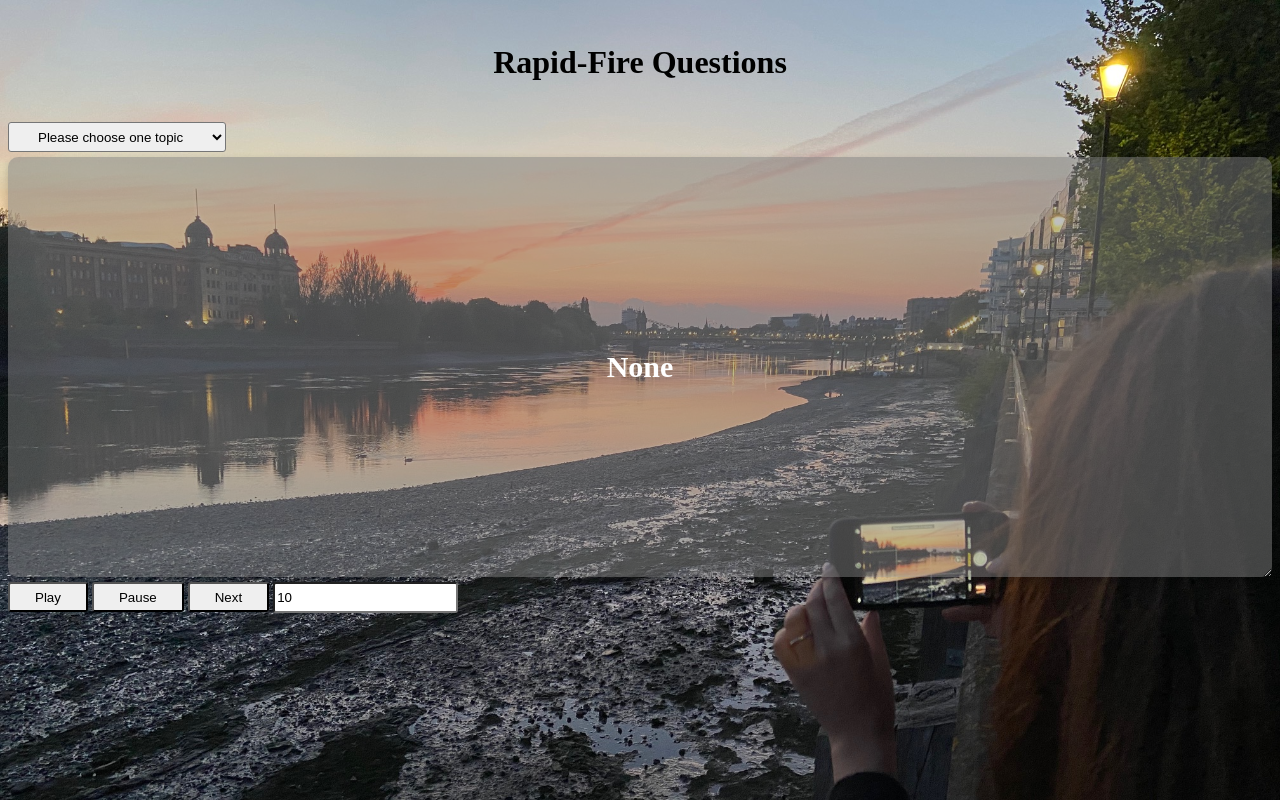
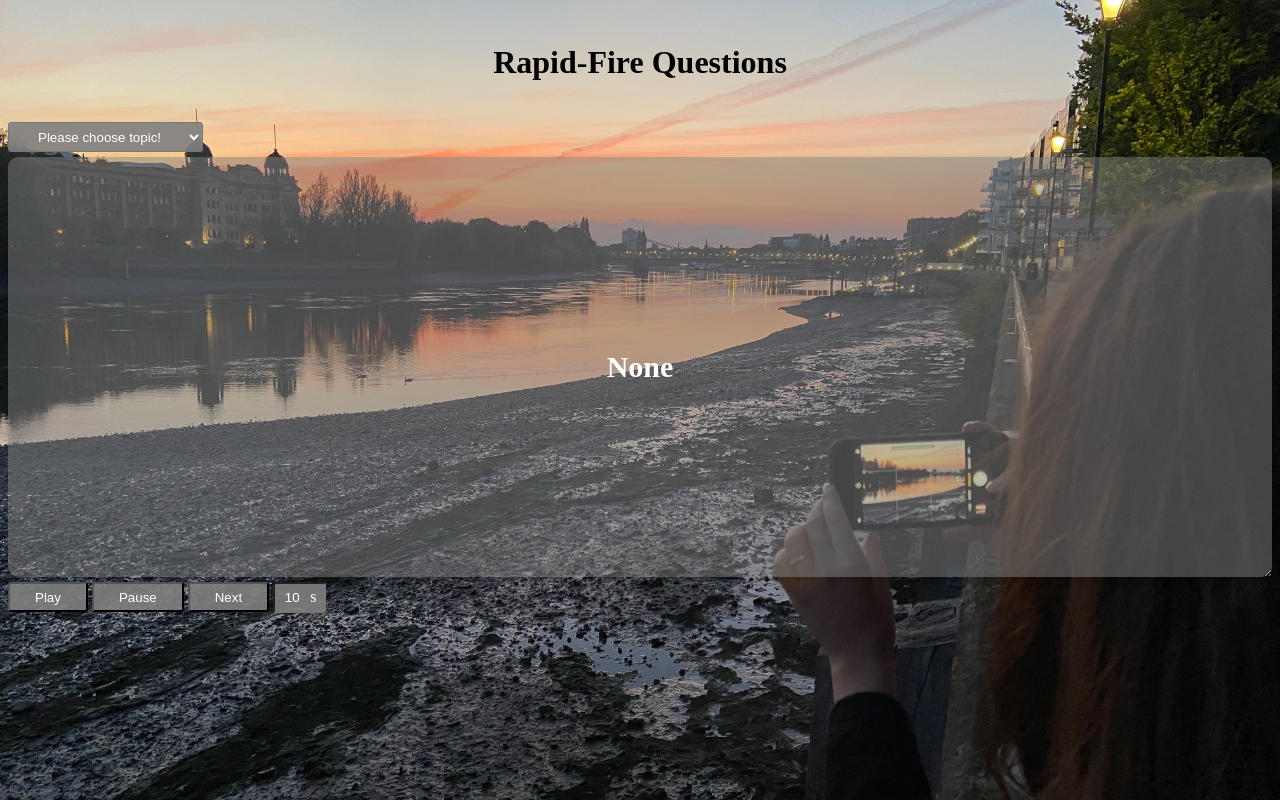
Before and after one commit to bahp/js-rapid-fire-questions, a plain HTML site: page index.html in a window 1280 px wide. Shown: the top 800 px of the page. Drawn offline with Linux system fonts and the light colour scheme.

Commit message:
~ minor stylechange and beep but not used

```diff
--- a/css/main.css
+++ b/css/main.css
@@ -1,23 +1,3 @@
-/*@viewport {
-  width: device-width ;
-  zoom: 1.0 ;
-}*/
-
-/*no-repeat center center fixed; */
-
-@media only screen and (max-width: 767px) {
-  body {
-    background-image: url("../images/background-small.jpg");
-    background-position: center center;
-    background-attachment: fixed;
-    background-repeat:no-repeat;
-    -webkit-background-size: cover;
-    -moz-background-size: cover;
-    -o-background-size: cover;
-    background-size: cover;
-  }
-}
-
 html {
   background: url("../images/background-large.jpg");
   background-position: center center;
@@ -27,6 +7,7 @@ html {
   -moz-background-size: cover;
   -o-background-size: cover;
   background-size: cover;
+  margin: auto;
 }
 
 h1 {
@@ -65,16 +46,22 @@ button, #topic {
   border-radius: 3px;
   margin-top: 5px;
   margin-bottom:5px;
+  box-sizing: border-box;
+  color:#FFFFFF;
+  background-color: rgba(128, 128, 128, 0.9);
 }
+
 
 input {
   height: 25px;
+  width:45px;
   border-radius: 3px;
+  color:#FFFFFF;
+  text-align: center;
+  background-color: rgba(128, 128, 128, 0.9);
 }
 
-/*
-#progressbar {
-  margin: 20px;
-  width: 400px;
-  height: 8px;
-}*/
+#unit {
+  margin-left:-20px;
+  color:#FFFFFF;
+}
--- a/index.html
+++ b/index.html
@@ -1,8 +1,9 @@
 <!DOCTYPE html>
 <html>
 <head>
+
   <!-- Meta information -->
-  <meta name="viewport" content="width=device-width, initial-scale=1">
+  <meta name="viewport" content="width=device-width, initial-scale=1, maximum-scale=1.0, user-scalable=0"/>
 
   <!-- Import CSS -->
   <link rel="stylesheet" href="css/main.css">
@@ -23,8 +24,9 @@
 
   <br><br>
 
+  <!-- The topic -->
   <select id="topic">
-    <option>Please choose one topic</option>
+    <option>Please choose topic!</option>
   </select>
 
   <!-- The question -->
@@ -42,13 +44,10 @@
 
   <!-- Configuration -->
   <input type="number" id="duration" name="time" min="5" value="10">
+  <span id='unit'>s</span>
 
-  <br>
-  <br>
-  <br>
-  <br>
-
-  <div style='height:1500px'></div>
+  <!-- Empty space to hide adverts -->
+  <div style='height:150px'></div>
 
 </body>
 </html>
--- a/js/main.js
+++ b/js/main.js
@@ -35,6 +35,11 @@ $(document).ready(function() {
     // Set varible questions
     questions = questions_by_topic[topic];
   });
+
+  // -------------------------------
+  // Create audio context
+  // -------------------------------
+  a = new AudioContext()
 
 });
 
@@ -76,6 +81,7 @@ function next() {
 
   // Animate
   bar.animate(1.0);
+
 }
 
 
@@ -85,5 +91,16 @@ function start() {
   }, 5000)
 }
 
+function stop() {}
 
-function stop() {}
+function beep(vol, freq, duration){
+  v=a.createOscillator()
+  u=a.createGain()
+  v.connect(u)
+  v.frequency.value=freq
+  v.type="square"
+  u.connect(a.destination)
+  u.gain.value=vol*0.01
+  v.start(a.currentTime)
+  v.stop(a.currentTime+duration*0.001)
+}
--- a/js/questions.js
+++ b/js/questions.js
@@ -1,8 +1,8 @@
 
 var questions_by_topic = {
-  "generic": [
+  "Generic": [
     "If you could be any animal what would it be and why?",
-    "What is one of the things you would put on your “bucket” list?",
+    "What is one of the things you would put on your 'bucket' list?",
     "Who is your favorite super hero and why?",
     "Who do you admire the most?",
     "What is your favorite summer activity?",
@@ -14,7 +14,7 @@ var questions_by_topic = {
     "Are you a morning or a night person?",
     "What is your favorite hobby?",
     "What is one thing that annoys you the most?",
-    "What is the strangest thing you’ve ever eaten?",
+    "What is the strangest thing you have ever eaten?",
     "What is your favorite thing about someone in your family?",
     "What is one of your weird quirks?",
     "Describe your self in 3 words.",
@@ -25,13 +25,13 @@ var questions_by_topic = {
     "What is your favorite joke?",
   ],
 
-  "good": [
+  "Good": [
     "What would you do on Mars for fun?",
     "If you could get yourself anything, what would you get?",
     "Where is the worst place you could get stuck?",
-    "What would you do with your “15 minutes” of fame?",
+    "What would you do with your '15 minutes' of fame?",
     "Where would you go if you where invisible?",
-    "What is your favorite flavor of “Berty Bots every flavored beans”.",
+    "What is your favorite flavor of 'Berty Bots every flavored beans'.",
     "What is the one thing you own you wish you didn’t?",
     "Describe the perfect kiss in 3 words.",
     "What is your biggest addiction?",
@@ -49,12 +49,12 @@ var questions_by_topic = {
     "What is the meanest thing you’ve ever said to someone?",
   ],
 
-  "best": [
+  "Best": [
     "If you could get a yacht what would you call it?",
     "What is your life long dream?",
     "If you could talk to the President what would you talk about?",
     "Have you ever tried to do something you know you would be really bad at, what was it?",
-    "On a scale of 1 to 10 how “cool” are you?",
+    "On a scale of 1 to 10 how 'cool' are you?",
     "What is the best advantage to being really tall?",
     "How long does it take you to get ready in the morning?",
     "What is the one thing you have always wanted to do?",
@@ -74,13 +74,13 @@ var questions_by_topic = {
     "What compliment does people give you the most?",
   ],
 
-  "random": [
+  "Random": [
     "Nickname?",
     "Sub or dom?",
     "What is your best childhood memory?",
     "Favorite color?",
     "Are you single?",
-    "What do you think of when I say, “fruit?”",
+    "What do you think of when I say, 'fruit'?",
     "Do you always wear your seat belt?",
     "Have you been in a car accident?",
     "Any pet peeves?",
@@ -98,7 +98,7 @@ var questions_by_topic = {
     "Has your world ever been rocked?",
   ],
 
-  "rapid": [,
+  "Rapid": [,
     "What word would you add to the dictionary if you could, what would it mean?",
     "What product would you refuse to promote?",
     "What is your favorite pet’s name?",
@@ -124,7 +124,7 @@ var questions_by_topic = {
     "What fortune would you want to get from a fortune cookie?",
   ],
 
-  "rapid-friends": [
+  "Rapid-friends": [
     "What is one food you wouldn’t want to give up?",
     "If you won a million dollars what would you buy?",
     "If you had access to a time machine where and when would you go?",
@@ -155,7 +155,7 @@ var questions_by_topic = {
     "Are you a morning or a night person?",
   ],
 
-  "rapid-couples": [
+  "Rapid-couples": [
     "Have you ever been in love?",
     "What is success?",
     "What secret would you like to tell me?",
@@ -205,7 +205,7 @@ var questions_by_topic = {
     "Last person you touched?",
   ],
 
-  "rapid-boys": [,
+  "Rapid-boys": [,
     "Which historical figure wins the award for being most hardcore?",
     "What issue do most people think is black and white but you think there is a lot nuance to?",
     "If you have children what career do you hope they peruse and what career would you never want them to get into?",
@@ -217,12 +217,12 @@ var questions_by_topic = {
     "What commercial convinced you NOT to buy the product they are pushing?",
     "What is the most useless major in college?",
     "What is something most people do easily but you find very difficult?",
-    "What job doesn’t exist but should?",
+    "What job doesn't exist but should?",
     "What TV news story is getting more attention than it should?",
     "What is the most impressive thing you know how to do?",
   ],
 
-  "rapid-girls": [
+  "Rapid-girls": [
     "What is the ugliest vegetable?",
     "What product would you seriously stockpile if you found out they weren’t going to sell it anymore?",
     "What is the absolute worst movie you have ever seen?",
@@ -243,7 +243,7 @@ var questions_by_topic = {
     "Would you go to another planet even if it meant that you would never return to earth and eventually die on that planet?",
   ],
 
-  "rapid-flirty": [
+  "Rapid-flirty": [
     "What did you first think of me?",
     "Who is your celebrity crush?",
     "Would you rather be considered sexy or smart?",
@@ -257,7 +257,7 @@ var questions_by_topic = {
     "Would you prefer to make out or cuddle? Or make out, then cuddle?",
   ],
 
-  "rapid-bestfriend": [
+  "Rapid-bestfriend": [
     "How many times have you fallen in love?",
     "What inspires you the most?",
     "If you needed one, what would your DJ name be?",
```
Also changed, not shown: images/background-large-mobile.jpg (added).
